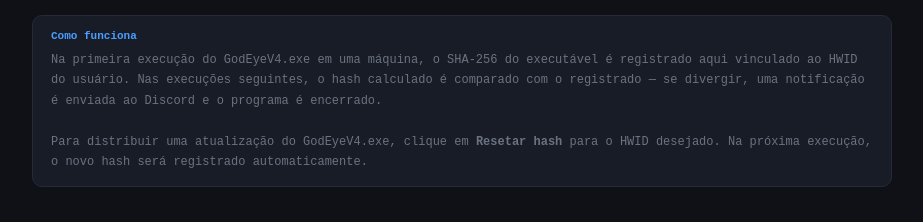
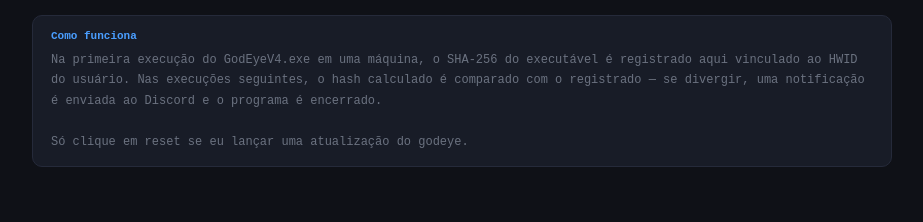
Before and after one commit to GabGodz/Analyzer, a Next.js app: page /dashboard/integrity in a window 1280 px wide. Shown: the part 179-401 px from the top of the page, without its empty margins (178-1101 px from the left). Built offline with nearby package versions, Linux system fonts and the light colour scheme; no server answers; the database is empty.

Commit message:
Update page.tsx

```diff
--- a/app/dashboard/integrity/page.tsx
+++ b/app/dashboard/integrity/page.tsx
@@ -143,8 +143,7 @@
             Na primeira execução do GodEyeV4.exe em uma máquina, o SHA-256 do executável é registrado aqui vinculado ao HWID do usuário.
             Nas execuções seguintes, o hash calculado é comparado com o registrado — se divergir, uma notificação é enviada ao Discord e o programa é encerrado.
             <br /><br />
-            Para distribuir uma atualização do GodEyeV4.exe, clique em <strong>Resetar hash</strong> para o HWID desejado.
-            Na próxima execução, o novo hash será registrado automaticamente.
+            Só clique em reset se eu lançar uma atualização do godeye.
           </div>
         </div>
       </div>
```
